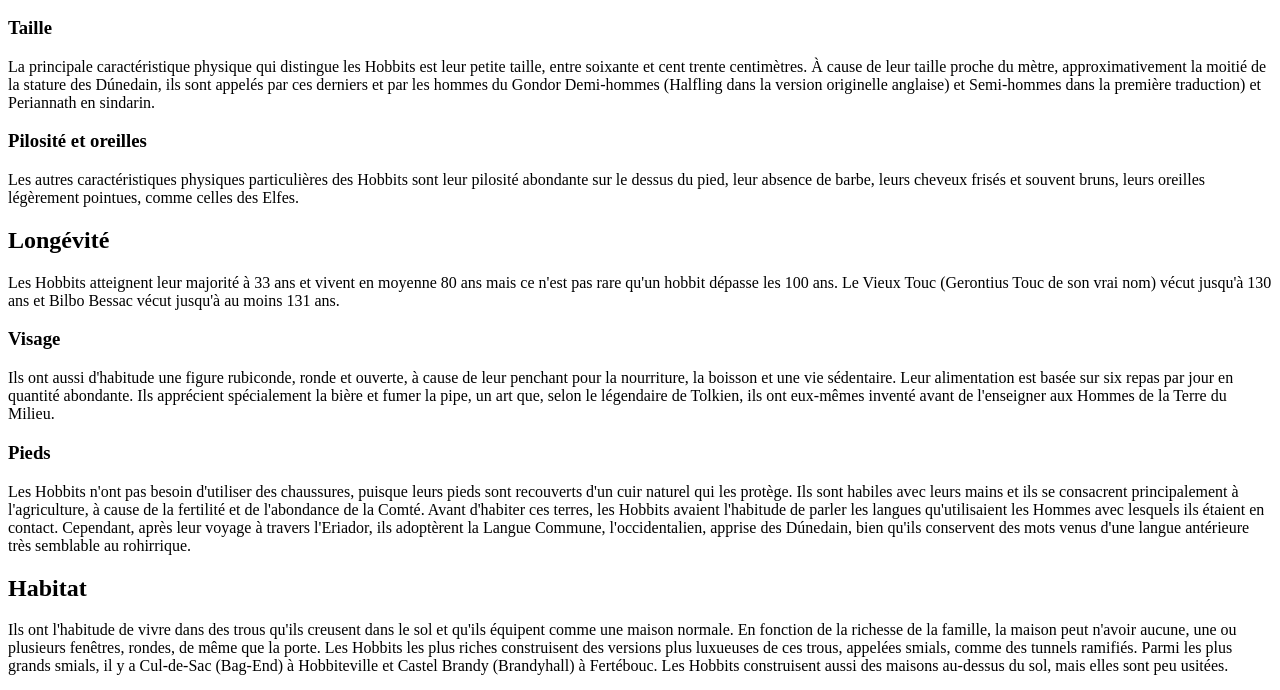
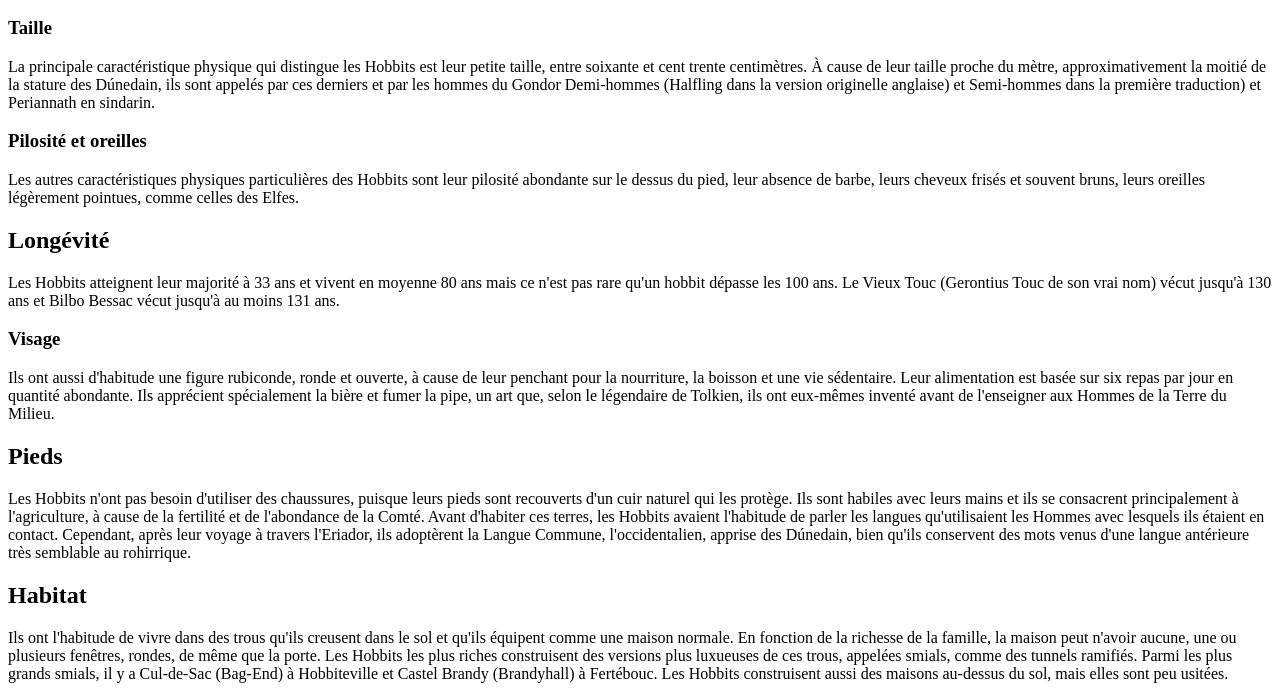
Before and after one commit to maximetremblay1871/Labo1, a plain HTML site: page labo1.html in a window 1280 px wide. Shown: the part 110-800 px from the top of the page. Drawn offline with Linux system fonts and the light colour scheme.

Commit message:
2eme commit

```diff
--- a/labo1.html
+++ b/labo1.html
@@ -26,7 +26,7 @@
 
     Ils ont aussi d'habitude une figure rubiconde, ronde et ouverte, à cause de leur penchant pour la nourriture, la boisson et une vie sédentaire. Leur alimentation est basée sur six repas par jour en quantité abondante. Ils apprécient spécialement la bière et fumer la pipe, un art que, selon le légendaire de Tolkien, ils ont eux-mêmes inventé avant de l'enseigner aux Hommes de la Terre du Milieu.
 
-   <h3>Pieds</h3>
+   <h2>Pieds</h2>
 
     Les Hobbits n'ont pas besoin d'utiliser des chaussures, puisque leurs pieds sont recouverts d'un cuir naturel qui les protège. Ils sont habiles avec leurs mains et ils se consacrent principalement à l'agriculture, à cause de la fertilité et de l'abondance de la Comté. Avant d'habiter ces terres, les Hobbits avaient l'habitude de parler les langues qu'utilisaient les Hommes avec lesquels ils étaient en contact. Cependant, après leur voyage à travers l'Eriador, ils adoptèrent la Langue Commune, l'occidentalien, apprise des Dúnedain, bien qu'ils conservent des mots venus d'une langue antérieure très semblable au rohirrique.
 
```
